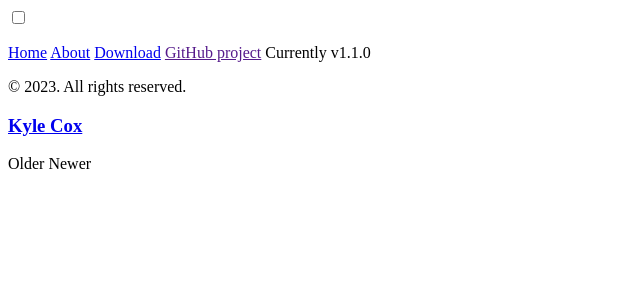
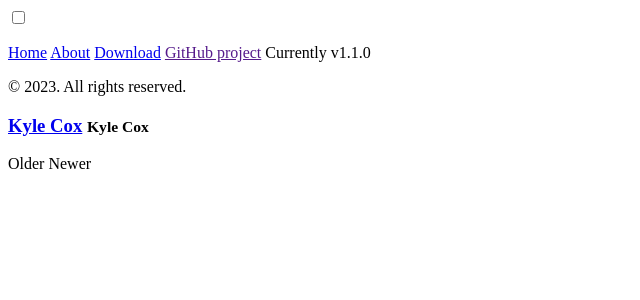
Before and after one commit to xocelyk/xocelyk.github.io, a Jekyll site: the page built from index.html, in a window 1280 px wide. Shown: the top 300 px of the page, without its empty margins (0-640 px from the left). Built offline with Jekyll 4.4.1, drawn with Linux system fonts in a browser that asks for light colours; the list of posts is cut into pages by our own code.

Commit message:
update sidebar

```diff
--- a/_config.yml
+++ b/_config.yml
@@ -1,6 +1,6 @@
 # Setup
 title:               Kyle Cox
-tagline:             #'Kyle Cox'
+tagline:             'Kyle Cox'
 description:         #'A reserved <a href="https://jekyllrb.com" target="_blank">Jekyll</a> theme that places the utmost gravity on content with a hidden drawer. Made by <a href="https://twitter.com/mdo" target="_blank">@mdo</a>.'
 url:                 xocelyk.github.io/about/
 baseurl:             ''
```
